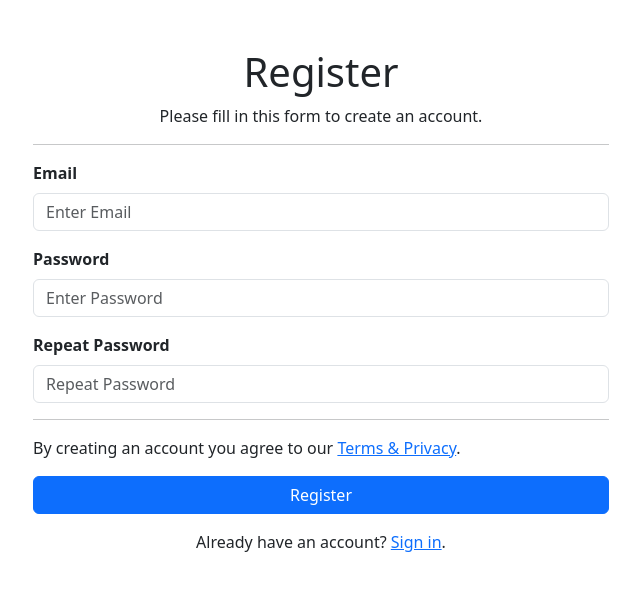
After one commit to ethan-kisiel/virt-341, a Flask app: page /register in a window 1280 px wide. The commit adds this page. Shown: the top 591 px of the page, without its empty margins (319-959 px from the left). Run offline with Flask 3, Linux system fonts and the light colour scheme; parts of the project's set-up code (start-up, migrations or seed data) failed here and were passed over.

Commit message:
Added image to the login screen, added link to register, created register.html

```diff
--- a/src/app.py
+++ b/src/app.py
@@ -47,6 +47,16 @@ def login():
     """
     return render_template("login.html")  # found in /src/templates/index.html
 
+@app.route("/register")
+def register():
+    """Initial view
+
+    Keyword arguments:
+    argument -- description
+    Return: Template
+    """
+    return render_template("register.html")  # found in /src/templates/index.html
+
 if __name__ == "__main__":
     app.debug = ConfigManager.config.is_development
 
--- /dev/null
+++ b/src/templates/register.html
@@ -0,0 +1,55 @@
+<html lang="en"></html>
+    <head>
+        <meta charset="utf-8">
+        <meta name="viewport" content="width=device-width, initial-scale=1">
+        <title>{% block title %}{% endblock %}</title>
+        <link href="{{ url_for('static', filename='css/base_styles.css') }}" rel="stylesheet">
+        <link href="https://cdn.jsdelivr.net/npm/bootstrap@5.3.3/dist/css/bootstrap.min.css" rel="stylesheet" integrity="sha384-QWTKZyjpPEjISv5WaRU9OFeRpok6YctnYmDr5pNlyT2bRjXh0JMhjY6hW+ALEwIH" crossorigin="anonymous">
+    </head>
+<div class="container mt-5" style="max-width: 600px;">
+    <form action="action_page.php" method="post" class="needs-validation" novalidate>
+        <div class="mb-3">
+            <h1 class="text-center">Register</h1>
+            <p class="text-center">Please fill in this form to create an account.</p>
+            <hr>
+        </div>
+
+        <div class="mb-3">
+            <label for="email" class="form-label"><b>Email</b></label>
+            <input type="email" class="form-control" id="email" placeholder="Enter Email" name="email" required>
+            <div class="invalid-feedback">
+                Please enter a valid email address.
+            </div>
+        </div>
+
+        <div class="mb-3">
+            <label for="psw" class="form-label"><b>Password</b></label>
+            <input type="password" class="form-control" id="psw" placeholder="Enter Password" name="psw" required>
+            <div class="invalid-feedback">
+                Please enter a password.
+            </div>
+        </div>
+
+        <div class="mb-3">
+            <label for="psw-repeat" class="form-label"><b>Repeat Password</b></label>
+            <input type="password" class="form-control" id="psw-repeat" placeholder="Repeat Password" name="psw-repeat" required>
+            <div class="invalid-feedback">
+                Please repeat your password.
+            </div>
+        </div>
+
+        <hr>
+
+        <div class="mb-3">
+            <p>By creating an account you agree to our <a href="#">Terms & Privacy</a>.</p>
+        </div>
+
+        <div class="mb-3">
+            <button type="submit" class="btn btn-primary w-100">Register</button>
+        </div>
+    </form>
+
+    <div class="container text-center mt-3">
+        <p>Already have an account? <a href="#">Sign in</a>.</p>
+    </div>
+</div>
```
Also changed, not shown: src/templates/login.html (+9 -14 lines), src/static/images/aetcpatch.png (added).
